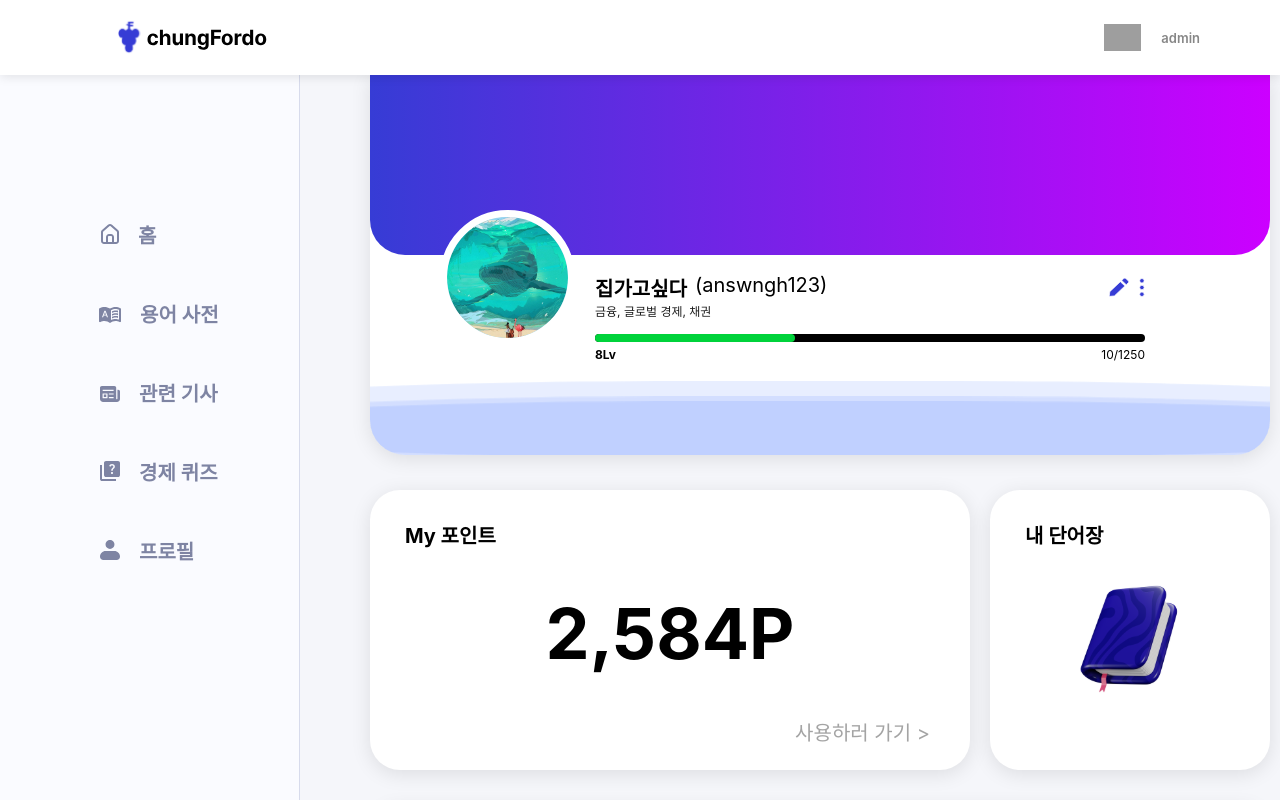
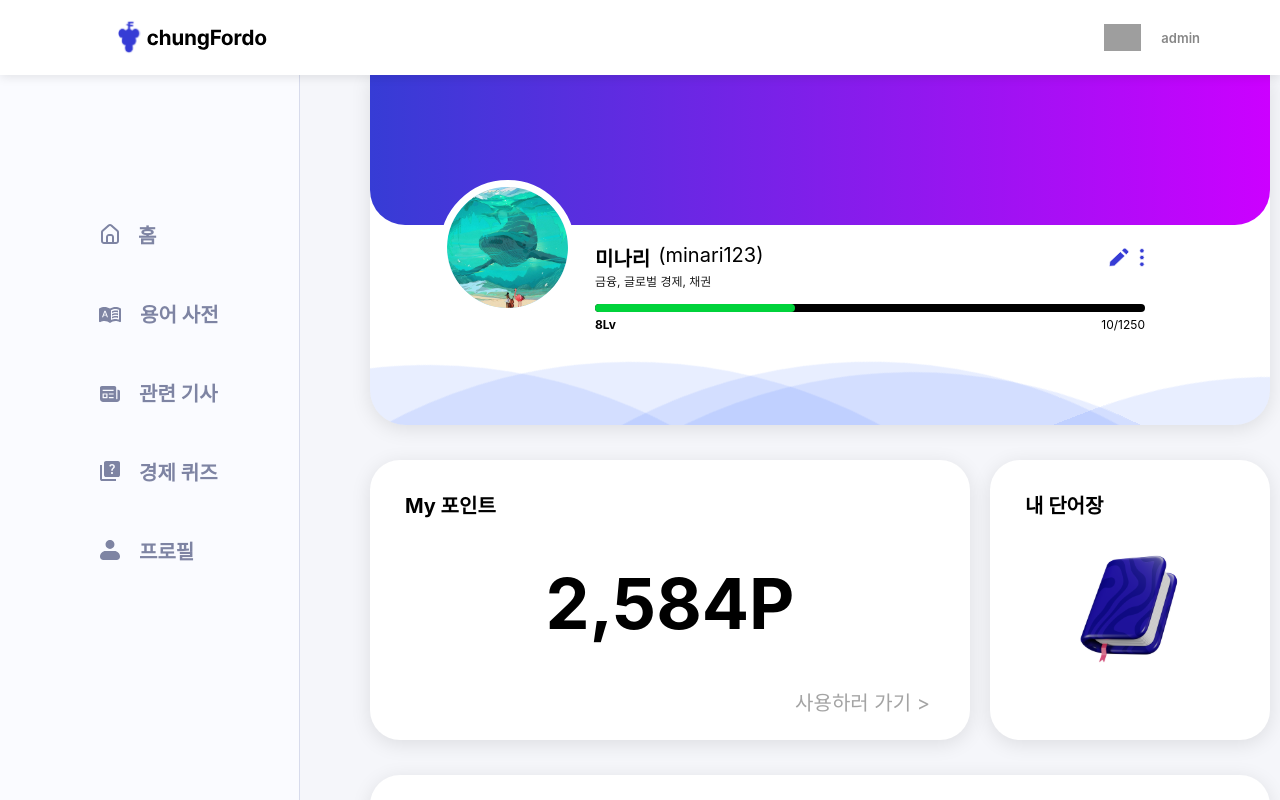
Before and after one commit to teamMinari/MinariWeb, a React (Create React App) app: page /profile in a window 1280 px wide. Shown: the top 800 px of the page. Built offline with nearby package versions, Linux system fonts and the light colour scheme; grey boxes are pictures that could not be loaded.

Commit message:
feat :: 회원가입, 로그인 통신
회원가입, 로그인 통신, Profile 애니메이션

```diff
--- a/src/Hooks/Login/useLogin.js
+++ b/src/Hooks/Login/useLogin.js
@@ -11,7 +11,7 @@ const useLogin = () => {
     setLoading(true);
     setError("");
     try {
-      const response = await axios.post("http://10.80.161.247/member/login", {
+      const response = await axios.post("http://cheong.baekjoon.kr/member/login", {
         id,
         password,
       });
--- a/src/Hooks/Signup/useSignup.js
+++ b/src/Hooks/Signup/useSignup.js
@@ -5,13 +5,13 @@ const useSignup = () => {
   const [loading, setLoading] = useState(false);
   const [error, setError] = useState("");
 
-  const signupUser = async (email, id, password) => {
+  const signupUser = async (email, id, password, confirmPassword) => {
     setLoading(true);
     setError("");
     try {
       const response = await axios.post(
-        "http://10.80.161.247/member/register",
-        { email, id, password }
+        "http://cheong.baekjoon.kr/member/register",
+        { email, id, password, confirmPassword }
       );
       return response.data;
     } catch (err) {
--- a/src/pages/Login/login.jsx
+++ b/src/pages/Login/login.jsx
@@ -26,7 +26,7 @@ const Login = () => {
   };
 
   return (
-    <M.Form onSubmit={onSubmit}>
+    <M.Form >
       <M.LoginPart>
         <M.Container>
           <Logo />
@@ -66,7 +66,7 @@ const Login = () => {
           <M.PwForgot>비밀번호를 잊으셨나요?</M.PwForgot>
         </M.SaveAndForgotContainer>
         {error && <M.ErrorMessage>{error}</M.ErrorMessage>}
-        <M.LoginBtn type="submit" disabled={loading}>
+        <M.LoginBtn type="submit" disabled={loading} onClick={onSubmit}>
           {loading ? "로그인 중..." : "로그인"}
         </M.LoginBtn>
         <M.SnsTxt>sns 로그인</M.SnsTxt>
--- a/src/pages/Profile/Profile.jsx
+++ b/src/pages/Profile/Profile.jsx
@@ -19,8 +19,8 @@ const Profile = () => {
                 <M.ProfileImg />
                 <M.ProfileDetails>
                   <M.IdTextContainer>
-                    <M.IdText>집가고싶다</M.IdText>
-                    <M.Id>(answngh123)</M.Id>
+                    <M.IdText>미나리</M.IdText>
+                    <M.Id>(minari123)</M.Id>
                     <M.ChangeIcon />
                     <M.MoreIcon />
                   </M.IdTextContainer>
@@ -37,6 +37,8 @@ const Profile = () => {
               <M.WaveOne />
               <M.WaveTwo />
               <M.WaveThree />
+              <M.WaveFour />
+              <M.WaveFive />
             </M.ProfileContainer>
             <M.boxContainer>
               <M.PointContainer>
--- a/src/pages/Signup/Signup.jsx
+++ b/src/pages/Signup/Signup.jsx
@@ -20,7 +20,7 @@ const Signup = () => {
       return;
     }
     try {
-      await signupUser(email, id, password);
+      await signupUser(email, id, password, confirmPassword);
       navigate("/login");
     } catch (err) {
       console.error("회원가입 에러:", err);
@@ -28,7 +28,7 @@ const Signup = () => {
   };
 
   return (
-    <M.Form onSubmit={onSubmit}>
+    <M.Form>
       <M.LoginPart>
         <M.Container>
           <Logo />
@@ -85,7 +85,7 @@ const Signup = () => {
           />
         </M.PwContainer>
         {error && <M.ErrorMessage>{error}</M.ErrorMessage>}
-        <M.SignupBtn type="submit" disabled={loading}>
+        <M.SignupBtn type="submit" disabled={loading} onClick={onSubmit}>
           {loading ? "회원가입 중..." : "회원가입"}
         </M.SignupBtn>
       </M.LoginPart>
--- a/src/styles/ProfileStyle.js
+++ b/src/styles/ProfileStyle.js
@@ -34,7 +34,7 @@ export const CenteredContent = styled.div`
 
 export const ProfileContainer = styled.div`
   width: 900px;
-  height: 380px;
+  height: 350px;
   background-color: #ffffff;
   border-bottom-left-radius: 35px;
   border-bottom-right-radius: 35px;
@@ -46,7 +46,7 @@ export const ProfileContainer = styled.div`
 
 export const ProfileBackContainer = styled.div`
   width: 900px;
-  height: 180px;
+  height: 150px;
   background: linear-gradient(to right, #363cd5, #cc00ff);
   border-bottom-left-radius: 35px;
   border-bottom-right-radius: 35px;
@@ -259,50 +259,42 @@ export const RequestBtn = styled.button`
 `;
 
 const waveAnimation1 = keyframes`
-  0% {
-    transform: translateY(0);
+from {
+  transform: rotate(10deg);
 }
-  50% {
-    transform: translateY(-15px); /* 더 큰 움직임 */
-  }
-  100% {
-    transform: translateY(0);
+to {
+  transform: rotate(3600deg);
 }
 `;
 
 const waveAnimation2 = keyframes`
-  0% {
-    transform: translateY(0);
+from {
+  transform: rotate(30deg);
 }
-  50% {
-    transform: translateY(-20px); /* 더 큰 움직임 */
-  }
-  100% {
-    transform: translateY(0);
+to {
+  transform: rotate(3600deg);
 }
 `;
 
 const waveAnimation3 = keyframes`
-  0% {
-    transform: translateY(0);
+from {
+  transform: rotate(20deg);
 }
-  50% {
-    transform: translateY(-25px); /* 더 큰 움직임 */
-  }
-  100% {
-    transform: translateY(0);
+to {
+  transform: rotate(3600deg);
 }
 `;
 
 export const WaveOne = styled.div`
   position: absolute;
   bottom: -24px;
+  top: 97%;
   left: 50%;
-  width: 150%;
-  height: 20%;
-  margin-left: -75%;
+  width: 1300px;
+  height: 1300px;
+  margin-left: -55%;
   border-radius: 40%;
-  animation: ${waveAnimation1} 5000ms infinite ease-in-out;
+  animation: ${waveAnimation1} 120000ms infinite ease-in-out;
   opacity: 0.1;
   background: #1e5eff;
 `;
@@ -310,12 +302,13 @@ export const WaveOne = styled.div`
 export const WaveTwo = styled.div`
   position: absolute;
   bottom: -24px;
+  top: 97%;
   left: 50%;
-  width: 150%;
-  height: 20%;
-  margin-left: -75%;
+  width: 1300px;
+  height: 1300px;
+  margin-left: -30%;
   border-radius: 40%;
-  animation: ${waveAnimation2} 7000ms infinite ease-in-out;
+  animation: ${waveAnimation2} 75000ms infinite ease-in-out;
   opacity: 0.1;
   background: #1e5eff;
 `;
@@ -323,12 +316,41 @@ export const WaveTwo = styled.div`
 export const WaveThree = styled.div`
   position: absolute;
   bottom: -24px;
+  top: 97%;
   left: 50%;
-  width: 150%;
-  height: 20%;
-  margin-left: -75%;
+  width: 1300px;
+  height: 1300px;
+  margin-left: -65%;
   border-radius: 40%;
-  animation: ${waveAnimation3} 9000ms infinite ease-in-out;
+  animation: ${waveAnimation3} 100000ms infinite linear;
   opacity: 0.1;
   background: #1e5eff;
 `;
+
+export const WaveFour = styled.div`
+  position: absolute;
+  bottom: -24px;
+  top: 97%;
+  left: 50%;
+  width: 1300px;
+  height: 1300px;
+  margin-left: -120%;
+  border-radius: 40%;
+  animation: ${waveAnimation2} 90000ms infinite ease-in-out;
+  opacity: 0.1;
+  background: #1e5eff;
+`;
+
+export const WaveFive = styled.div`
+  position: absolute;
+  bottom: -24px;
+  top: 97%;
+  left: 50%;
+  width: 1300px;
+  height: 1300px;
+  margin-left: -95%;
+  border-radius: 40%;
+  animation: ${waveAnimation3} 85000ms infinite ease-in-out;
+  opacity: 0.1;
+  background: #1e5eff;
+`;
```
Lines whose indentation alone changed are shown as unchanged.
